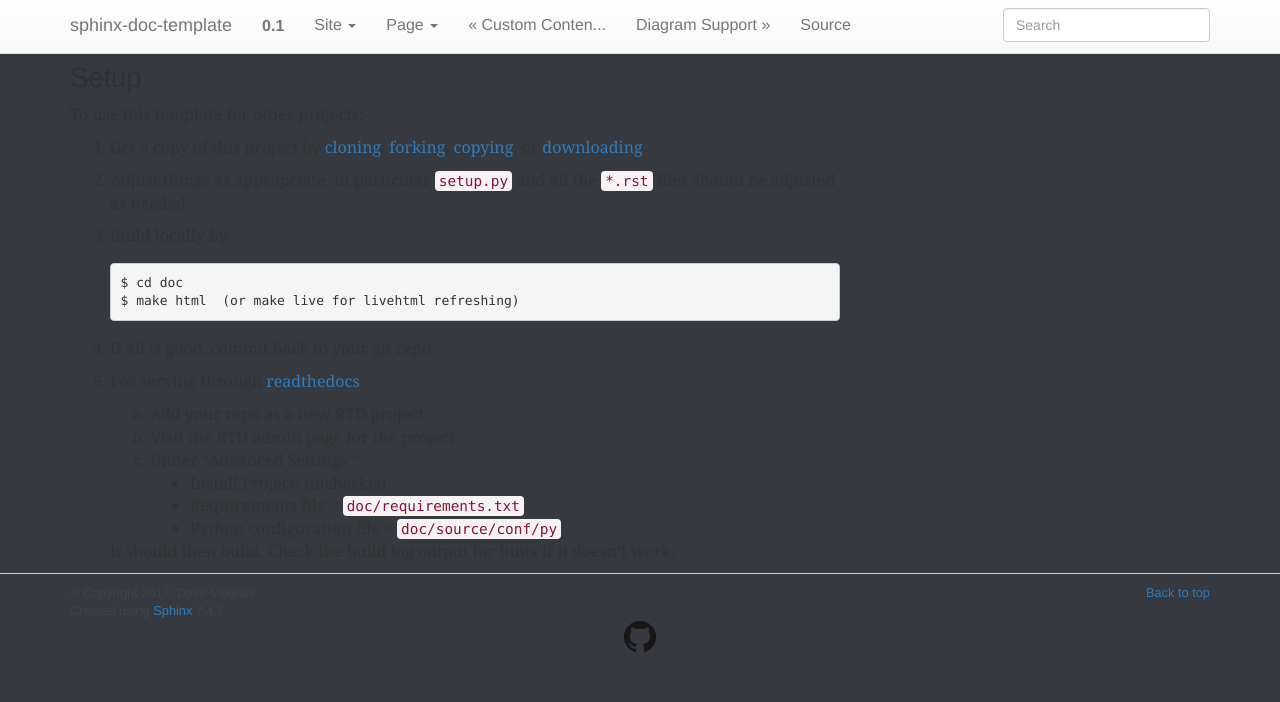
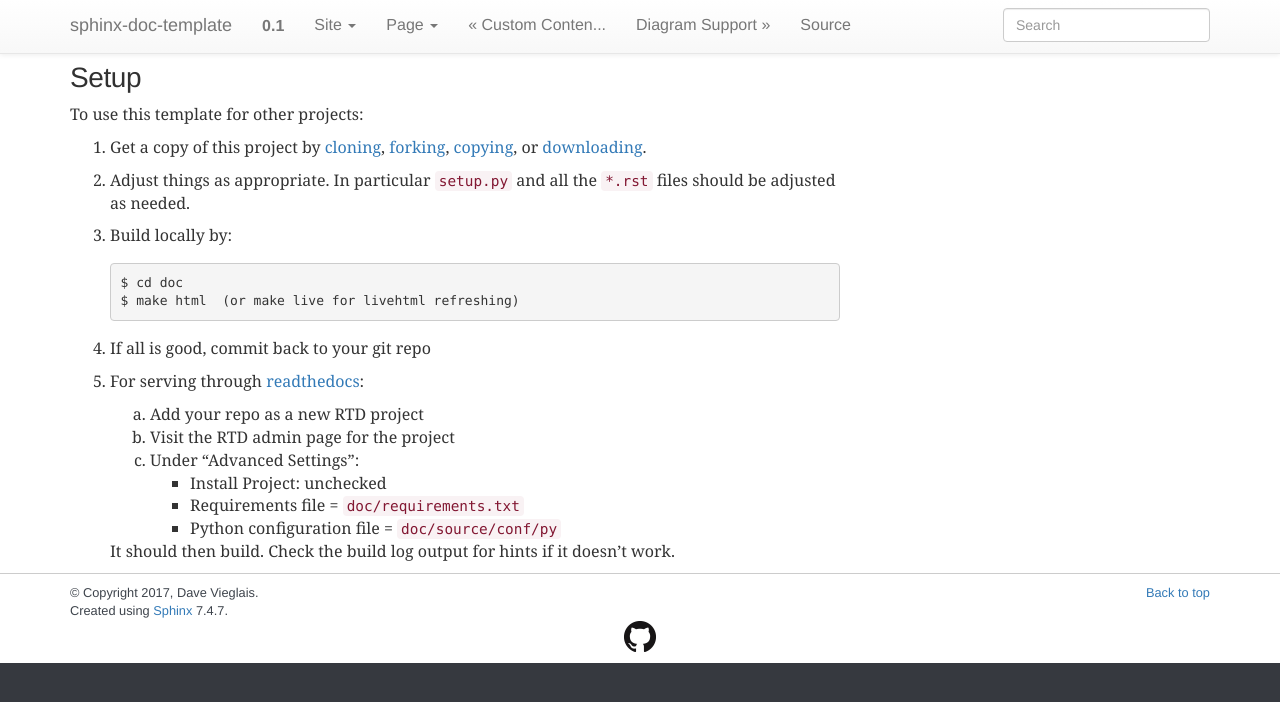
Before and after one commit to eggohito/CCPacks-Documentation, a Sphinx documentation site: the page built from doc/source/setup.rst, in a window 1280 px wide. Shown: the top 702 px of the page. Built offline with Sphinx 7.4.7, drawn with Linux system fonts in a browser that asks for light colours; formulas are drawn with MathJax 3.

Commit message:
Update local-style.css

```diff
--- a/doc/source/_static/local-style.css
+++ b/doc/source/_static/local-style.css
@@ -1,11 +1,11 @@
 html {
   font-size: 16px;
+  background-color: #36393F;
 }
 
 body {
   font-family: "PT Serif", Georgia, "Times New Roman", serif;
   font-size: 1.0rem;
-  background-color: #36393F;
 }
 
 code {
```
